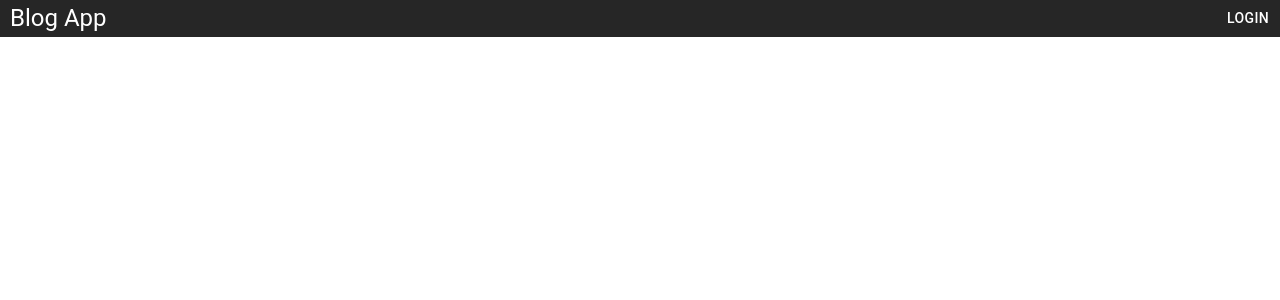
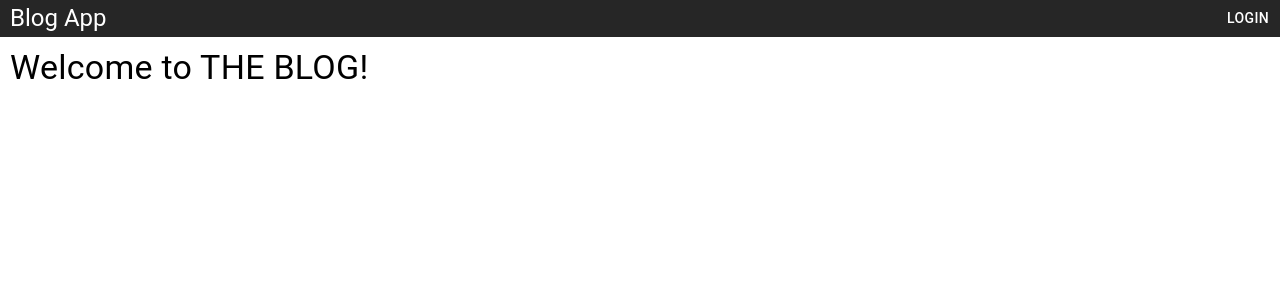
Before and after one commit to krisgoswami/MERN-Blog, a React (Vite) app: page / in a window 1280 px wide. Before the commit this address had no page. Shown: the top 300 px of the page. Built offline with nearby package versions, Linux system fonts and the light colour scheme.

Commit message:
Made changes

```diff
--- a/src/App.jsx
+++ b/src/App.jsx
@@ -1,8 +1,9 @@
 import { BrowserRouter as Router, Routes, Route } from 'react-router-dom';
 import AppBar from './components/AppBar'
 import Login from './components/Login'
+import SignUp from './components/SignUp'
+import Landing from './components/Landing';
 import './App.css'
-import SignUp from './components/SignUp';
 
 function App() {
 
@@ -11,6 +12,7 @@ function App() {
       <Router>
         <AppBar />
         <Routes>
+          <Route path='/' element={<Landing />} />
           <Route path='/login' element={<Login />} />
           <Route path='/signup' element={<SignUp />} />
         </Routes>
--- a/src/components/AppBar.jsx
+++ b/src/components/AppBar.jsx
@@ -11,9 +11,11 @@ export default function AppBar() {
     }}>
         <Typography
             variant='h5'
+            onClick={() => { navigate("/") }}
             style={{
                 color: 'white',
-                marginLeft: 10
+                marginLeft: 10,
+                cursor: 'pointer'
             }}>Blog App</Typography>
         <Button
             variant='text'
--- /dev/null
+++ b/src/components/Landing.jsx
@@ -0,0 +1,7 @@
+import { Typography } from "@mui/material";
+
+export default function Landing() {
+    return <div style={{margin: 10}}>
+        <Typography variant="h4">Welcome to THE BLOG!</Typography>
+    </div>
+}
```
